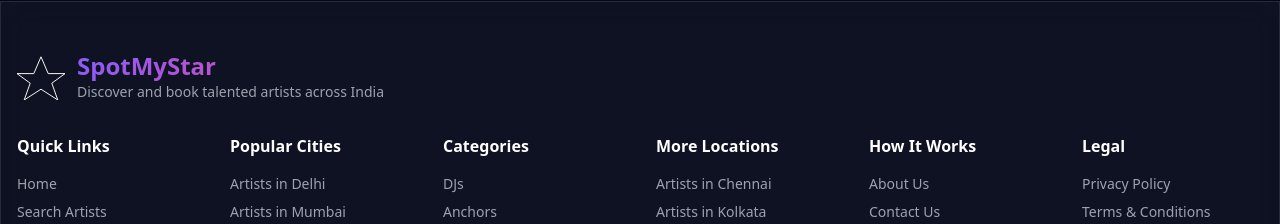
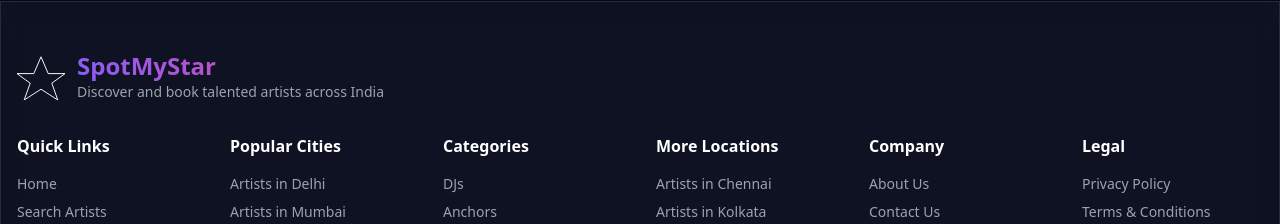
Before and after one commit to anku5265/spotmystar, a React (Vite) app in the folder frontend/: page /artist/login in a window 1280 px wide. Shown: the part 945-1169 px from the top of the page. Built offline with nearby package versions, Linux system fonts and the light colour scheme; no server answers; the HTML template or start-up script is replaced by a standard one.

Commit message:
Update Footer: Change How It Works section heading to Company

```diff
--- a/frontend/src/components/Footer.jsx
+++ b/frontend/src/components/Footer.jsx
@@ -68,9 +68,9 @@ export default function Footer() {
             </div>
           </div>
 
-          {/* How It Works & Trust Building */}
+          {/* Company (previously How It Works) */}
           <div>
-            <h4 className="font-semibold mb-4 text-white">How It Works</h4>
+            <h4 className="font-semibold mb-4 text-white">Company</h4>
             <div className="space-y-2">
               <Link to="/about" className="block text-gray-400 hover:text-primary transition text-sm">About Us</Link>
               <Link to="/contact" className="block text-gray-400 hover:text-primary transition text-sm">Contact Us</Link>
```
